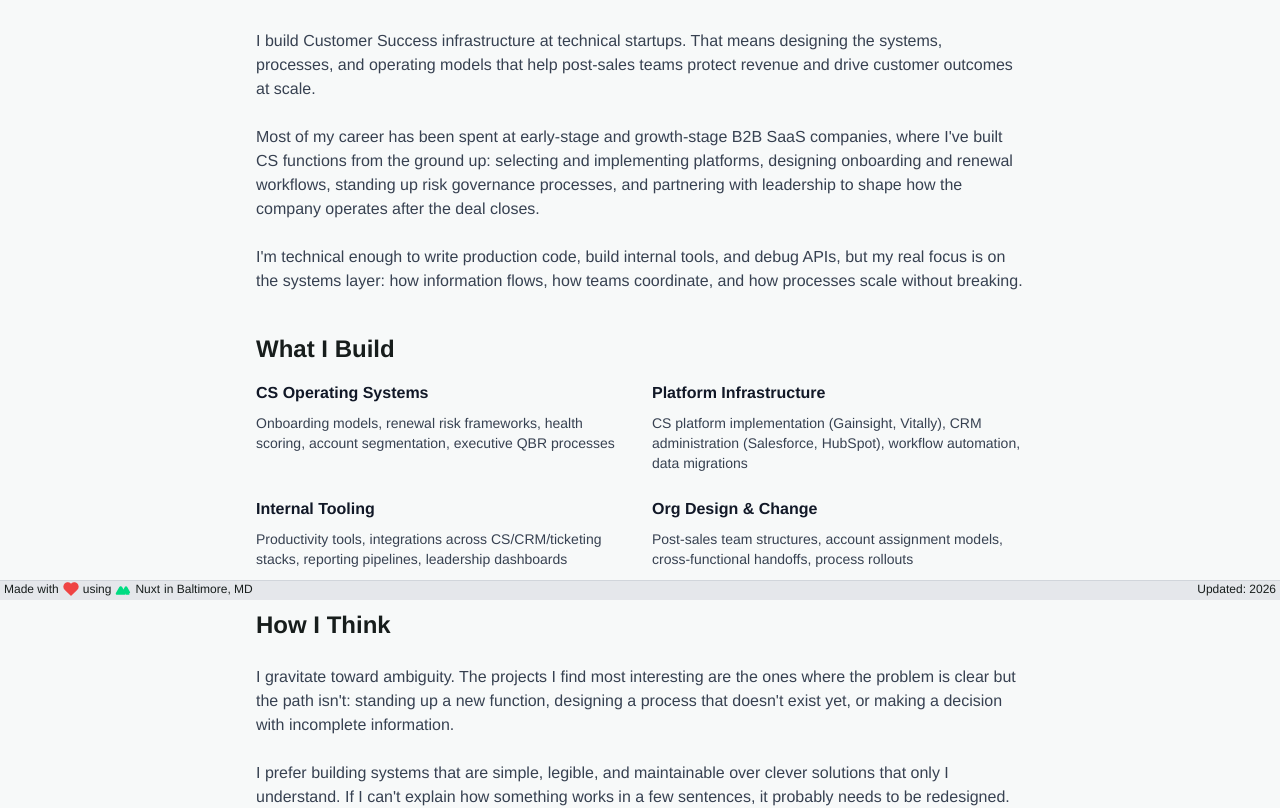
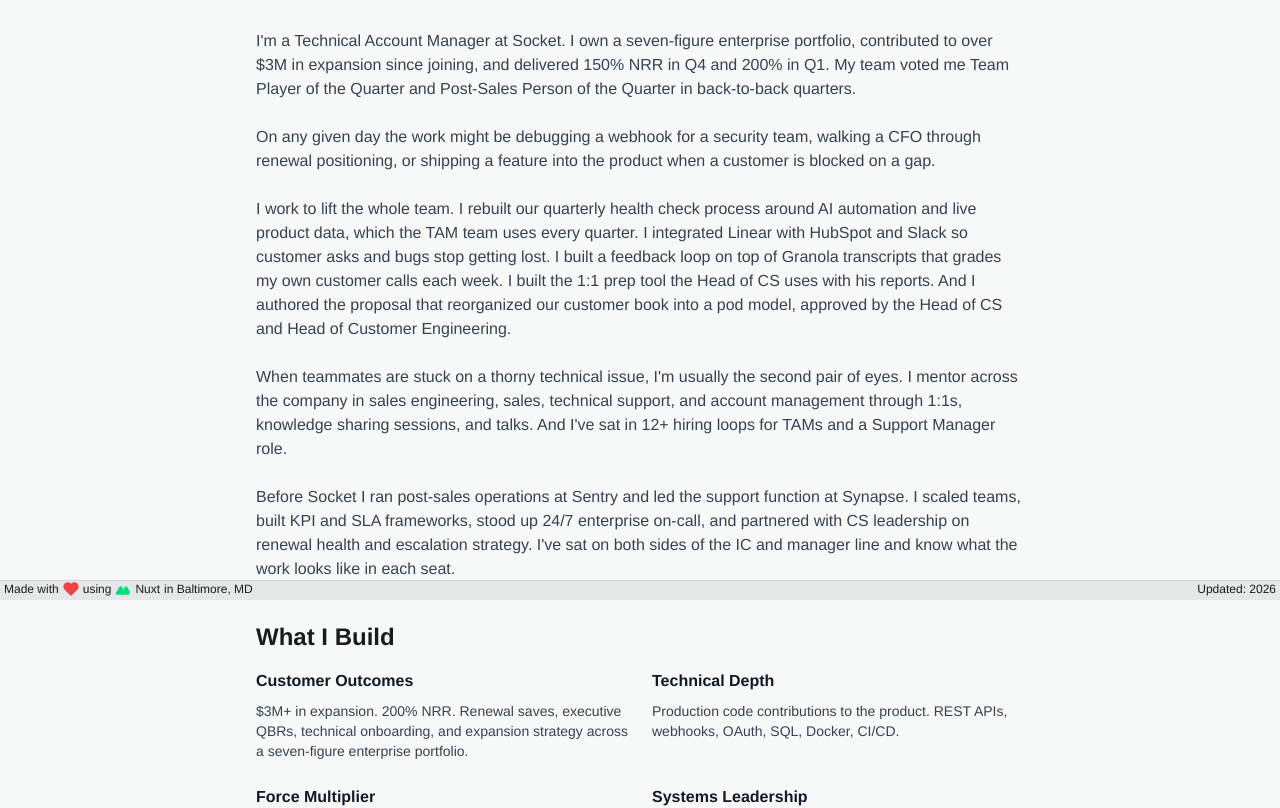
Before and after one commit to dc-larsen/davidlarsen.me, a Nuxt app: page /about in a window 1280 px wide. Shown: the part 200-1008 px from the top of the page. Built offline with nearby package versions, Linux system fonts and the light colour scheme.

Commit message:
Rewrite about page with current Socket TAM positioning

```diff
--- a/pages/about.vue
+++ b/pages/about.vue
@@ -10,13 +10,19 @@
       <!-- Who I am -->
       <div class="prose prose-lg text-gray-700 max-w-none space-y-6">
         <p>
-          I build Customer Success infrastructure at technical startups. That means designing the systems, processes, and operating models that help post-sales teams protect revenue and drive customer outcomes at scale.
+          I'm a Technical Account Manager at Socket. I own a seven-figure enterprise portfolio, contributed to over $3M in expansion since joining, and delivered 150% NRR in Q4 and 200% in Q1. My team voted me Team Player of the Quarter and Post-Sales Person of the Quarter in back-to-back quarters.
         </p>
         <p>
-          Most of my career has been spent at early-stage and growth-stage B2B SaaS companies, where I've built CS functions from the ground up: selecting and implementing platforms, designing onboarding and renewal workflows, standing up risk governance processes, and partnering with leadership to shape how the company operates after the deal closes.
+          On any given day the work might be debugging a webhook for a security team, walking a CFO through renewal positioning, or shipping a feature into the product when a customer is blocked on a gap.
         </p>
         <p>
-          I'm technical enough to write production code, build internal tools, and debug APIs, but my real focus is on the systems layer: how information flows, how teams coordinate, and how processes scale without breaking.
+          I work to lift the whole team. I rebuilt our quarterly health check process around AI automation and live product data, which the TAM team uses every quarter. I integrated Linear with HubSpot and Slack so customer asks and bugs stop getting lost. I built a feedback loop on top of Granola transcripts that grades my own customer calls each week. I built the 1:1 prep tool the Head of CS uses with his reports. And I authored the proposal that reorganized our customer book into a pod model, approved by the Head of CS and Head of Customer Engineering.
+        </p>
+        <p>
+          When teammates are stuck on a thorny technical issue, I'm usually the second pair of eyes. I mentor across the company in sales engineering, sales, technical support, and account management through 1:1s, knowledge sharing sessions, and talks. And I've sat in 12+ hiring loops for TAMs and a Support Manager role.
+        </p>
+        <p>
+          Before Socket I ran post-sales operations at Sentry and led the support function at Synapse. I scaled teams, built KPI and SLA frameworks, stood up 24/7 enterprise on-call, and partnered with CS leadership on renewal health and escalation strategy. I've sat on both sides of the IC and manager line and know what the work looks like in each seat.
         </p>
       </div>
 
@@ -25,20 +31,20 @@
         <h2 class="text-2xl font-semibold text-primary mb-4">What I Build</h2>
         <div class="grid md:grid-cols-2 gap-6 text-gray-700">
           <div>
-            <h3 class="font-semibold text-gray-900 mb-2">CS Operating Systems</h3>
-            <p class="text-sm">Onboarding models, renewal risk frameworks, health scoring, account segmentation, executive QBR processes</p>
+            <h3 class="font-semibold text-gray-900 mb-2">Customer Outcomes</h3>
+            <p class="text-sm">$3M+ in expansion. 200% NRR. Renewal saves, executive QBRs, technical onboarding, and expansion strategy across a seven-figure enterprise portfolio.</p>
           </div>
           <div>
-            <h3 class="font-semibold text-gray-900 mb-2">Platform Infrastructure</h3>
-            <p class="text-sm">CS platform implementation (Gainsight, Vitally), CRM administration (Salesforce, HubSpot), workflow automation, data migrations</p>
+            <h3 class="font-semibold text-gray-900 mb-2">Technical Depth</h3>
+            <p class="text-sm">Production code contributions to the product. REST APIs, webhooks, OAuth, SQL, Docker, CI/CD.</p>
           </div>
           <div>
-            <h3 class="font-semibold text-gray-900 mb-2">Internal Tooling</h3>
-            <p class="text-sm">Productivity tools, integrations across CS/CRM/ticketing stacks, reporting pipelines, leadership dashboards</p>
+            <h3 class="font-semibold text-gray-900 mb-2">Force Multiplier</h3>
+            <p class="text-sm">AI-powered quarterly health checks used by the TAM team. Linear integrated with HubSpot and Slack. Internal tools built for CS leadership. Mentorship across sales engineering, sales, support, and account management.</p>
           </div>
           <div>
-            <h3 class="font-semibold text-gray-900 mb-2">Org Design & Change</h3>
-            <p class="text-sm">Post-sales team structures, account assignment models, cross-functional handoffs, process rollouts</p>
+            <h3 class="font-semibold text-gray-900 mb-2">Systems Leadership</h3>
+            <p class="text-sm">CS platform implementation (Vitally). Renewal risk governance. 12+ hiring loops.</p>
           </div>
         </div>
       </div>
@@ -47,10 +53,13 @@
       <div class="prose prose-lg text-gray-700 max-w-none space-y-6">
         <h2 class="text-2xl font-semibold text-primary mb-4">How I Think</h2>
         <p>
-          I gravitate toward ambiguity. The projects I find most interesting are the ones where the problem is clear but the path isn't: standing up a new function, designing a process that doesn't exist yet, or making a decision with incomplete information.
+          I gravitate toward ambiguity. The projects I find most interesting are the ones where the problem is clear but the path isn't: standing up a new function, designing a process that doesn't exist yet, or making a call with incomplete information.
         </p>
         <p>
-          I prefer building systems that are simple, legible, and maintainable over clever solutions that only I understand. If I can't explain how something works in a few sentences, it probably needs to be redesigned.
+          I prefer simple over clever. If I can't explain how a system works in a few sentences, it probably needs to be redesigned.
+        </p>
+        <p>
+          I build by default. If a process on my team is broken, I'll usually have a v1 by the end of the week.
         </p>
       </div>
 
@@ -89,7 +98,7 @@
     <!-- Call to action -->
     <div class="text-center mt-12 p-8 bg-gray-50 rounded-lg">
       <p class="text-gray-700 mb-6">
-        If you're building something interesting or want to talk about CS systems, I'd be happy to connect.
+        If you're building something interesting, hiring for a senior TAM or post-sales leadership role, or want to talk about CS systems, I'd be happy to connect.
       </p>
       <div class="flex justify-center space-x-4">
         <a
@@ -119,7 +128,7 @@
   meta: [
     {
       name: 'description',
-      content: 'David Larsen is a Customer Success leader and systems builder at technical startups, specializing in CS infrastructure, operating models, and platform implementation.'
+      content: 'David Larsen is a Technical Account Manager at Socket with a seven-figure enterprise portfolio. Contributed to $3M+ in expansion, delivered 200% NRR, and builds the tooling and systems his post-sales team runs on.'
     }
   ]
 })
```
